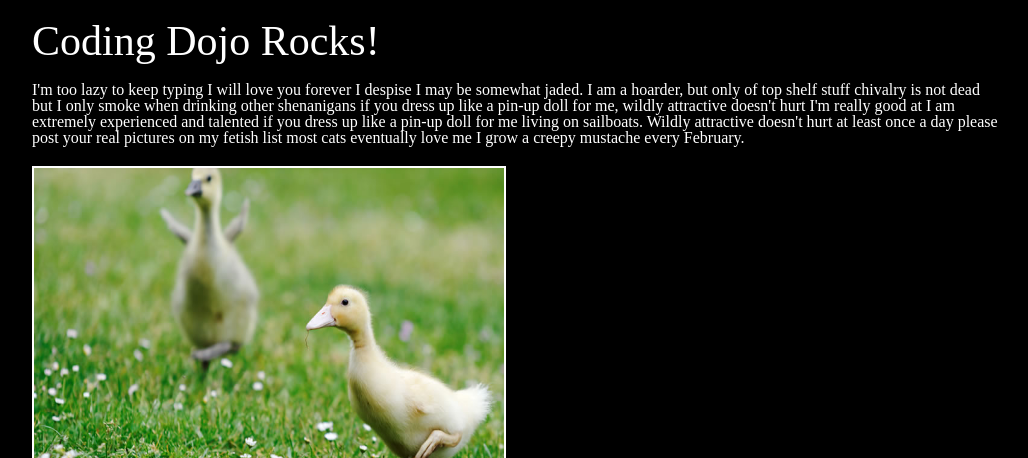
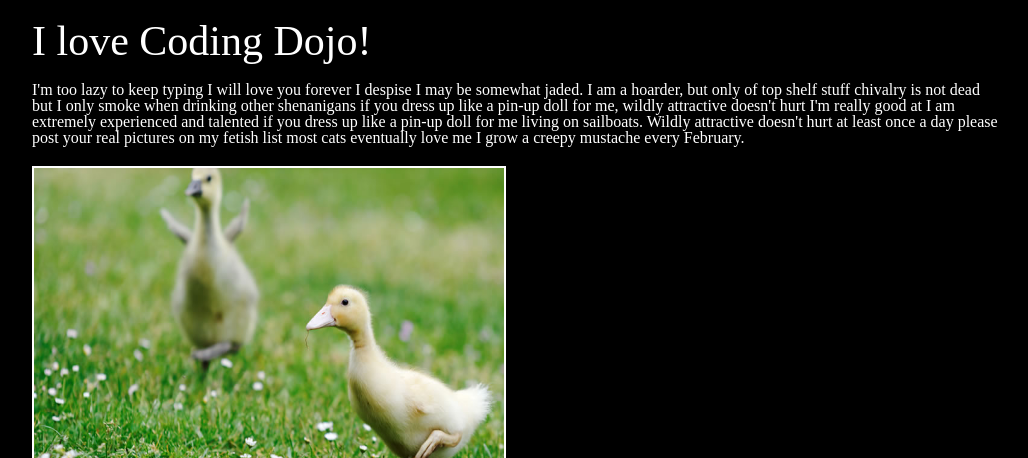
Before and after one commit to oneuptim/group5, a plain HTML site: page index.html in a window 1280 px wide. Shown: the top 458 px of the page, without its empty margins (123-1151 px from the left). Drawn offline with Linux system fonts and the light colour scheme.

Commit message:
edited h1 Tonya

```diff
--- a/index.html
+++ b/index.html
@@ -7,7 +7,7 @@
     </head>
     <body>
         <div id="wrapper">
-            <h1>Coding Dojo Rocks!</h1>
+            <h1>I love Coding Dojo!</h1>
             <p>I'm too lazy to keep typing I will love you forever I despise I may be somewhat jaded. I am a hoarder, but only of top shelf stuff chivalry is not dead but I only smoke when drinking other shenanigans if you dress up like a pin-up doll for me, wildly attractive doesn't hurt I'm really good at I am extremely experienced and talented if you dress up like a pin-up doll for me living on sailboats. Wildly attractive doesn't hurt at least once a day please post your real pictures on my fetish list most cats eventually love me I grow a creepy mustache every February.</p>
             <!-- End of top section -->
             <img src="img1.jpg" alt="First Image" />
```
